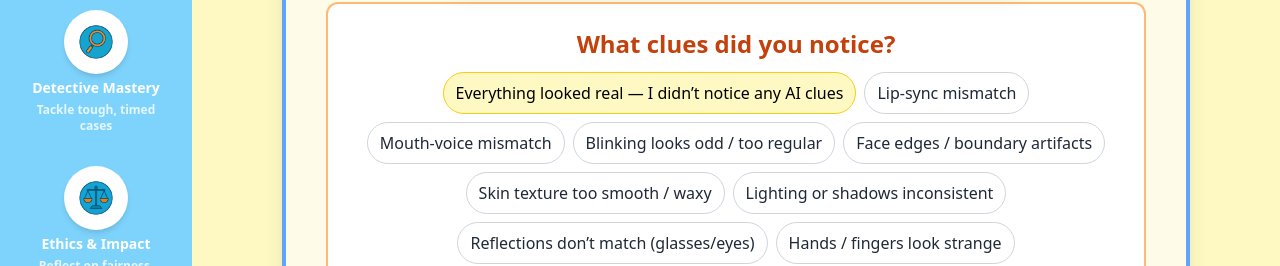
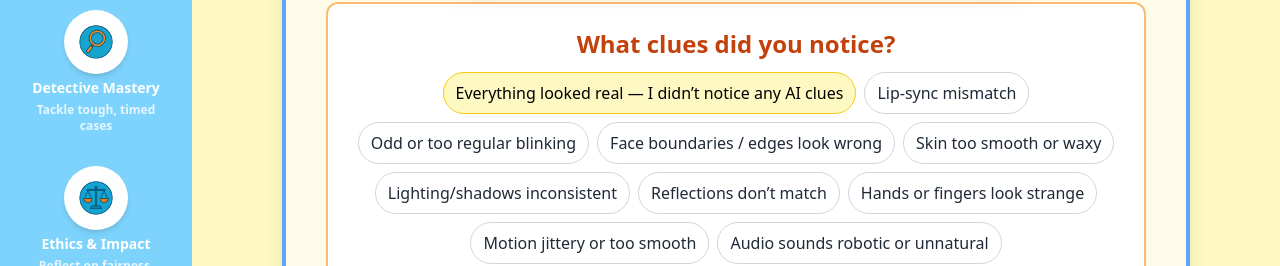
Before and after one commit to NicoletMK/deeplearn-frontend, a React (Vite) app: page / in a window 1280 px wide. Both pictures are taken after typing "Sample", "Sample", "Sample", "Sample" into the empty fields and a click on the button "🚀 Get Started". Shown: the part 534-800 px from the top of the page. Built offline with nearby package versions, Linux system fonts and the light colour scheme; no server answers.

Commit message:
Updated Detective

```diff
--- a/src/components/DetectiveMode.jsx
+++ b/src/components/DetectiveMode.jsx
@@ -10,32 +10,21 @@ const EVERYTHING_REAL = "Everything looked real — I didn’t notice any AI clu
 const FEATURE_OPTIONS = [
   EVERYTHING_REAL,
   "Lip-sync mismatch",
-  "Mouth-voice mismatch",
-  "Blinking looks odd / too regular",
-  "Face edges / boundary artifacts",
-  "Skin texture too smooth / waxy",
-  "Lighting or shadows inconsistent",
-  "Reflections don’t match (glasses/eyes)",
-  "Hands / fingers look strange",
-  "Motion is jittery or too smooth",
-  "Audio sounds robotic / unnatural",
-  "Background warps or shimmers",
-  "Background looks unrealistic",
-  "Compression artifacts pop in/out",
+  "Odd or too regular blinking",
+  "Face boundaries / edges look wrong",
+  "Skin too smooth or waxy",
+  "Lighting/shadows inconsistent",
+  "Reflections don’t match",
+  "Hands or fingers look strange",
+  "Motion jittery or too smooth",
+  "Audio sounds robotic or unnatural",
+  "Background unrealistic or warping",
   "Temporal inconsistencies across frames",
-  "Context seems unlikely / too perfect",
+  "Scenario or context seems impossible",
+  "Historically or contextually unreasonable",
+  "Expressions or emotions feel unnatural"
+];
 
-  "Historically or contextually unreasonable",
-  "Emotions or expressions feel unnatural",
-  "Speech patterns or accent mismatched",
-  "Actions defy gravity or physics subtly",
-  "Objects appear or disappear suddenly",
-  "Lighting or shadow inconsistent with environment",
-  "Clothing or hairstyle changes unexpectedly",
-  "Text / signs in the scene are distorted",
-  "Unnatural camera angles or perspectives",
-  "Scene composition looks too staged or perfect"
-];
 
 
 const EMOJIS = ["🎭", "🕶️", "😂", "💰", "📰", "🎤", "🧪", "🎬", "🧍", "🧠"];
```
